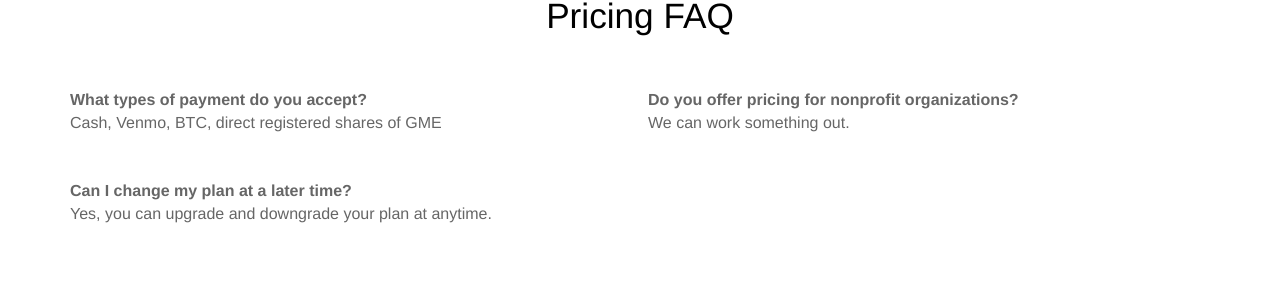
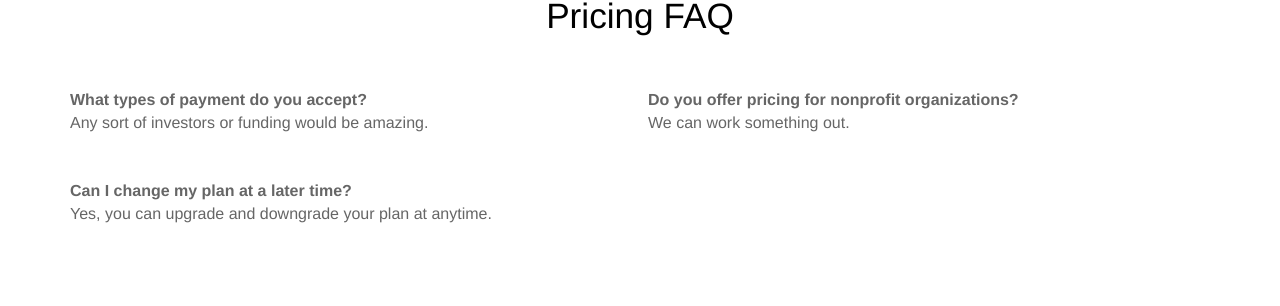
Before and after one commit to logship-io/logsink.github.io, a Jekyll site: the page built from pricing.html, in a window 1280 px wide. Shown: the part 787-1093 px from the top of the page. Built offline with Jekyll 4.4.1, drawn with Linux system fonts in a browser that asks for light colours.

Commit message:
Update pricing yo

```diff
--- a/pricing.html
+++ b/pricing.html
@@ -47,7 +47,7 @@ pricing_table:
       text: Get started
 faq:
   - question: What types of payment do you accept?
-    answer: Cash, Venmo, BTC, direct registered shares of GME
+    answer: Any sort of investors or funding would be amazing.
   - question: Can I change my plan at a later time?
     answer: Yes, you can upgrade and downgrade your plan at anytime.
   - question: Do you offer pricing for nonprofit organizations?
```
